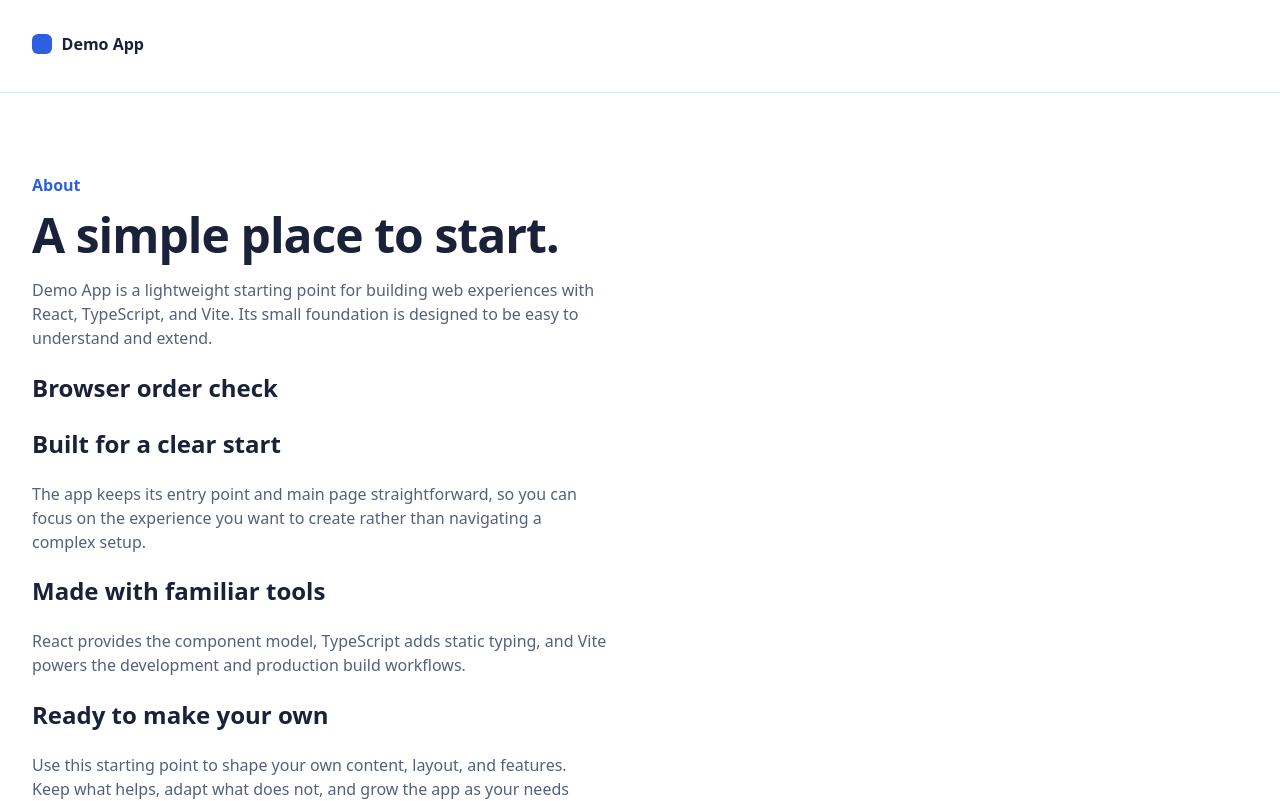
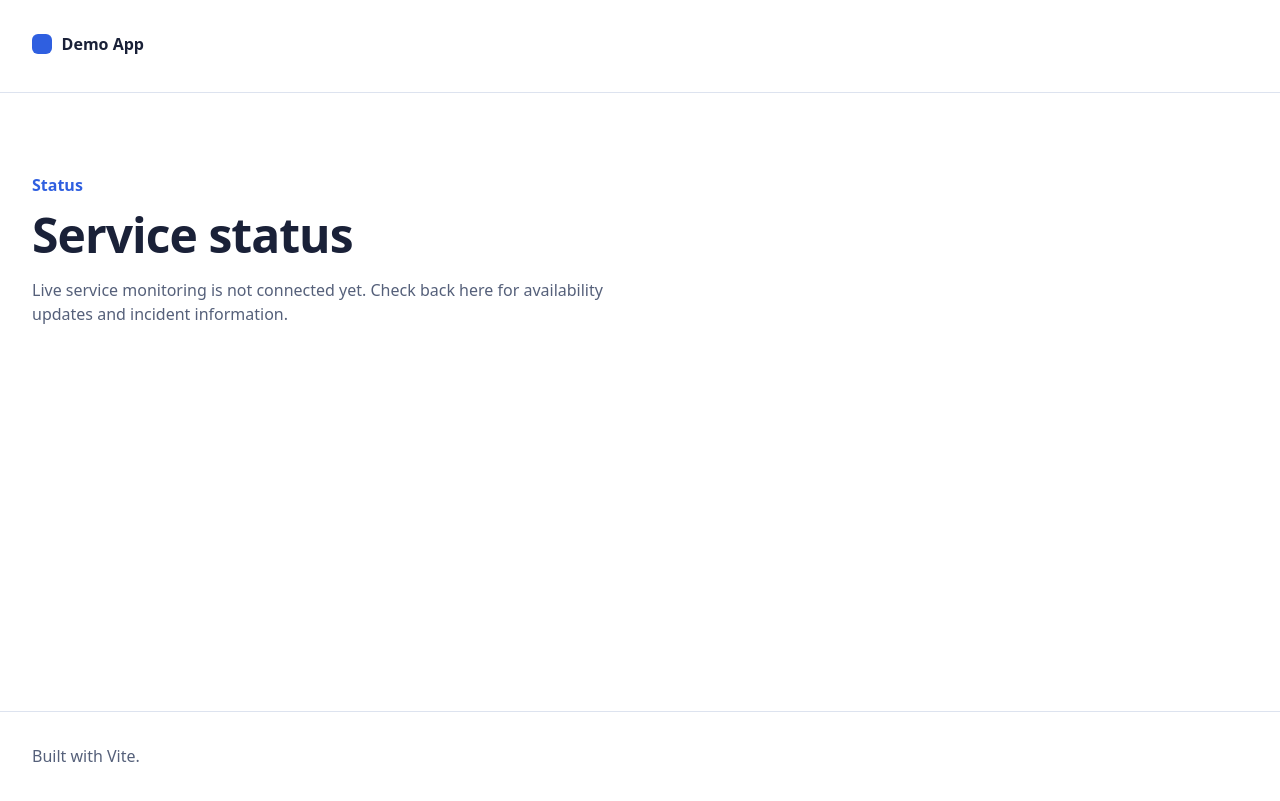
Before and after one commit to aldifhr/DemoApp, a React (Vite) app: page / in a window 1280 px wide. Shown: the top 801 px of the page. Built offline with nearby package versions, Linux system fonts and the light colour scheme.

Commit message:
feat: add a service status page as the main view

```diff
--- a/src/App.tsx
+++ b/src/App.tsx
@@ -1,4 +1,4 @@
-import About from './about'
+import Status from './status'
 
 export default function App() {
   return (
@@ -11,7 +11,7 @@ export default function App() {
       </header>
 
       <main className="app-main">
-        <About />
+        <Status />
       </main>
 
       <footer className="app-footer">
--- /dev/null
+++ b/src/status.tsx
@@ -0,0 +1,12 @@
+export default function Status() {
+  return (
+    <section className="intro" aria-labelledby="status-title">
+      <p className="eyebrow">Status</p>
+      <h1 id="status-title">Service status</h1>
+      <p className="intro-copy">
+        Live service monitoring is not connected yet. Check back here for
+        availability updates and incident information.
+      </p>
+    </section>
+  )
+}
```
